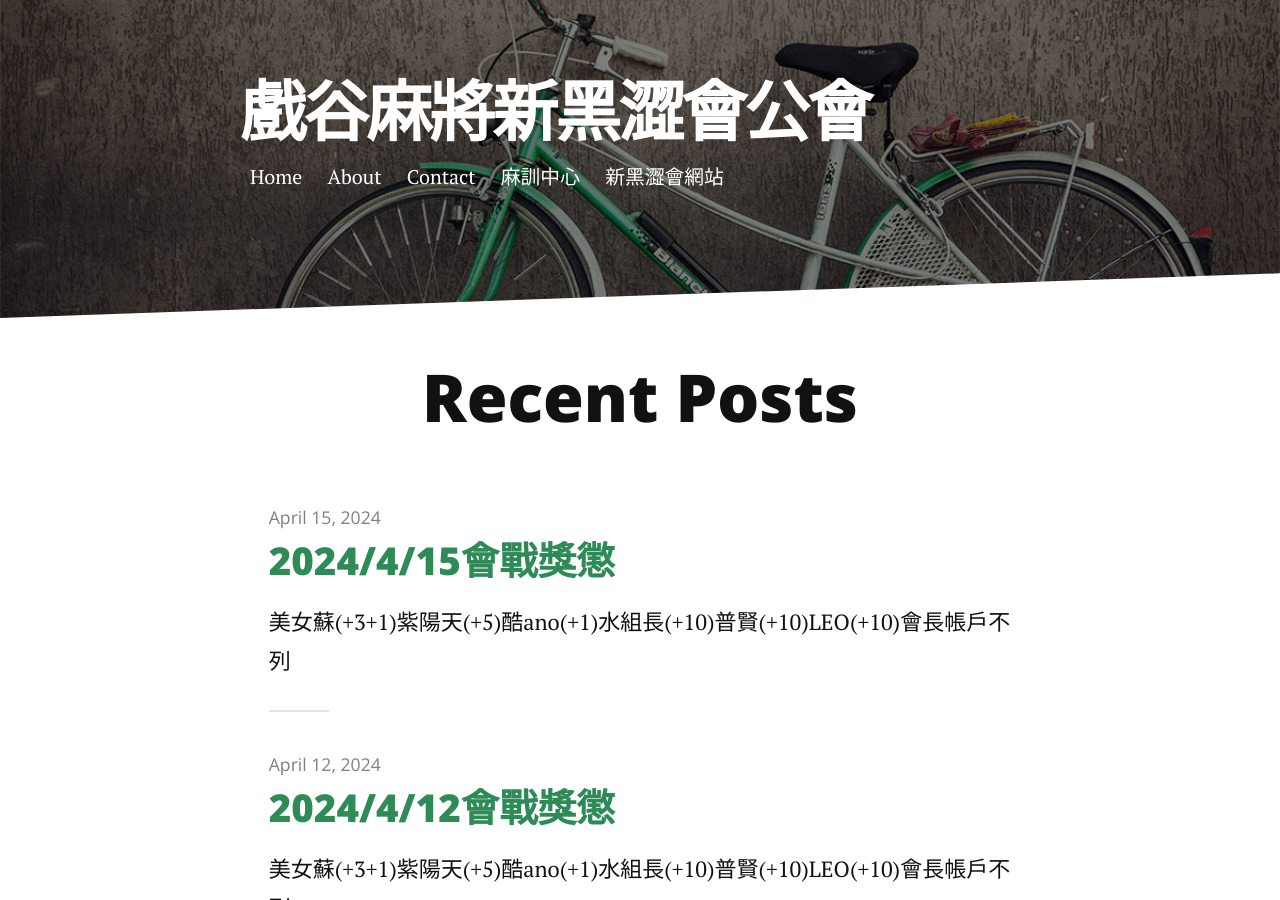
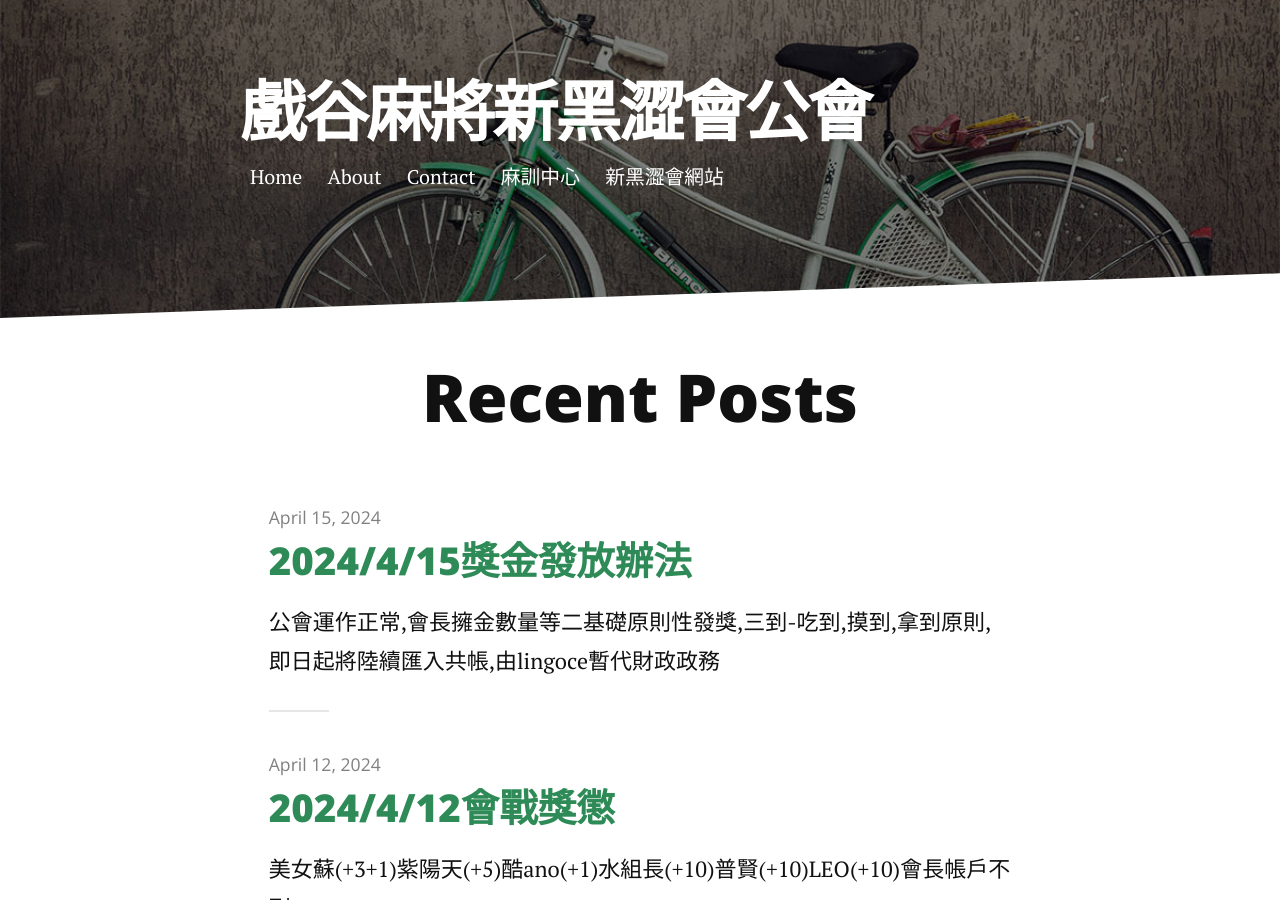
Before and after one commit to jetbomb2012/beloved, a Jekyll site: the page built from index.html, in a window 1280 px wide and 900 px high. Built offline with Jekyll 4.4.1, drawn with Linux system fonts in a browser that asks for light colours; nearby versions of some CDN libraries; the list of posts is cut into pages by our own code.

Commit message:
Update 2014-04-15-public-account.markdown

```diff
--- a/_posts/2014-04-15-public-account.markdown
+++ b/_posts/2014-04-15-public-account.markdown
@@ -1,9 +1,8 @@
 ---
 layout: post
-title:  "2024/4/15會戰獎懲"
+title:  "2024/4/15獎金發放辦法"
 date:   2024-4-15
-description: 美女蘇(+3+1)紫陽天(+5)酷ano(+1)水組長(+10)普賢(+10)LEO(+10)會長帳戶不列
-
+description: 公會運作正常,會長擁金數量等二基礎原則性發獎,三到-吃到,摸到,拿到原則,即日起將陸續匯入共帳,由lingoce暫代財政政務
 
 
 ---
```
